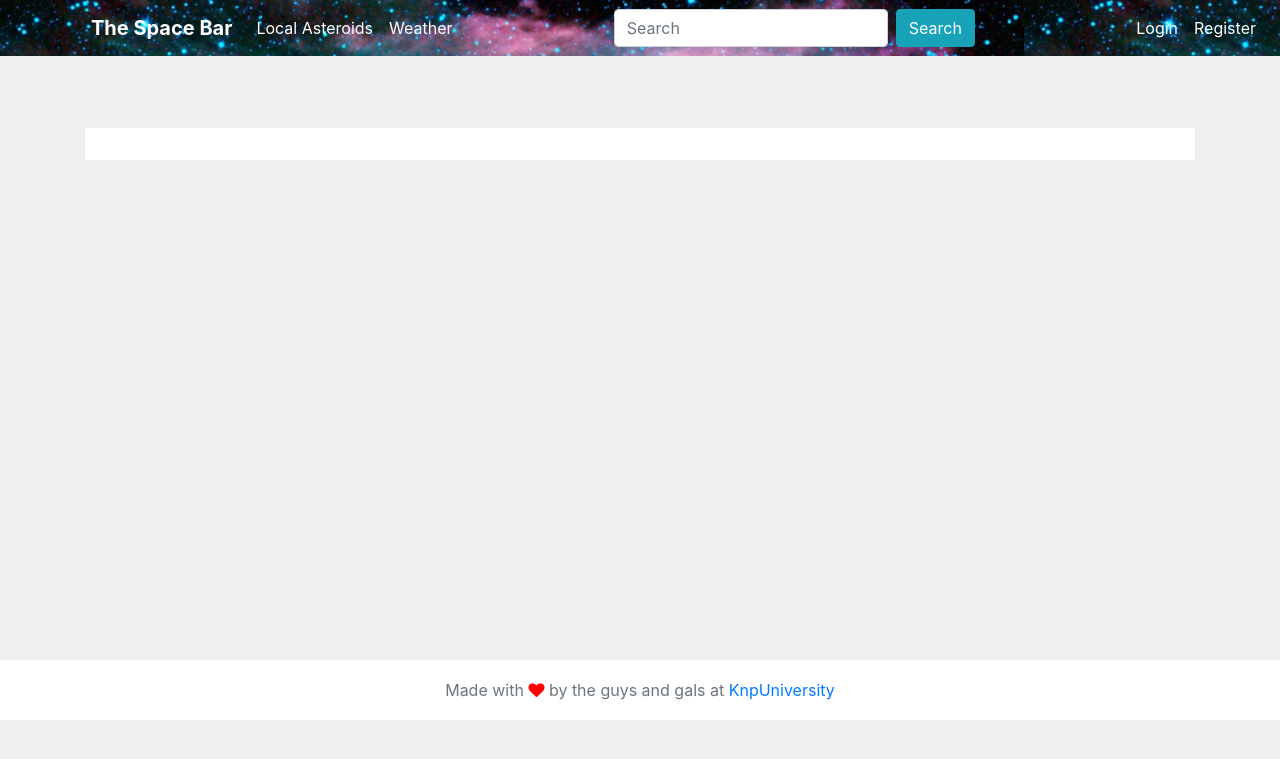
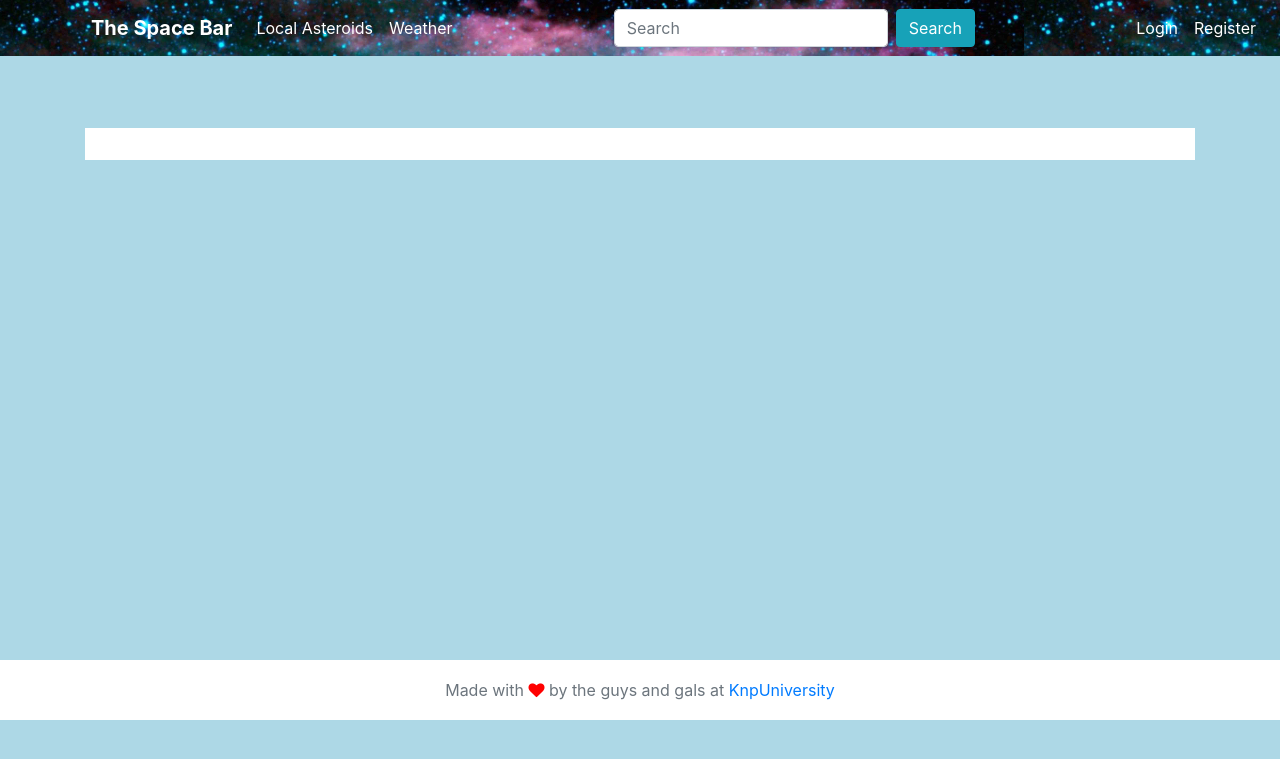
Before and after one commit to VirginieGodfrin/sf-webpack_encore_01, a Symfony app: template templates/content_base.html.twig in a window 1280 px wide. Shown: the top 759 px of the page. Run offline with Twig, Linux system fonts and the light colour scheme; the template is opened without the code that fills it, so the values that code supplies are empty; some libraries are stand-ins or nearby versions.

Commit message:
chap02 - Webpacking our first Assets

```diff
--- a/assets/css/app.css
+++ b/assets/css/app.css
@@ -1,3 +1,3 @@
 body {
-    background-color: lightgray;
+    background-color: lightblue !important;
 }
--- a/templates/base.html.twig
+++ b/templates/base.html.twig
@@ -7,6 +7,8 @@
         <meta name="viewport" content="width=device-width, initial-scale=1, shrink-to-fit=no">
 
         {% block stylesheets %}
+{#            add stylesheet link          #}
+            <link rel="stylesheet" href="{{ asset('build/app.css') }}"/>
             <link rel="stylesheet" href="https://maxcdn.bootstrapcdn.com/bootstrap/4.0.0/css/bootstrap.min.css" integrity="sha384-Gn5384xqQ1aoWXA+058RXPxPg6fy4IWvTNh0E263XmFcJlSAwiGgFAW/dAiS6JXm" crossorigin="anonymous">
             <link rel="stylesheet" href="{{ asset('css/font-awesome.css') }}">
             <link rel="stylesheet" href="{{ asset('css/styles.css') }}">
@@ -87,6 +89,8 @@
 
 
         {% block javascripts %}
+{#            add link #}
+            <script src="{{ asset('build/app.js') }}"></script>
             <script src="https://code.jquery.com/jquery-3.2.1.min.js" integrity="sha256-hwg4gsxgFZhOsEEamdOYGBf13FyQuiTwlAQgxVSNgt4=" crossorigin="anonymous"></script>
             <script src="https://cdnjs.cloudflare.com/ajax/libs/popper.js/1.12.3/umd/popper.min.js" integrity="sha384-vFJXuSJphROIrBnz7yo7oB41mKfc8JzQZiCq4NCceLEaO4IHwicKwpJf9c9IpFgh" crossorigin="anonymous"></script>
             <script src="https://maxcdn.bootstrapcdn.com/bootstrap/4.0.0-beta.2/js/bootstrap.min.js" integrity="sha384-alpBpkh1PFOepccYVYDB4do5UnbKysX5WZXm3XxPqe5iKTfUKjNkCk9SaVuEZflJ" crossorigin="anonymous"></script>
--- a/webpack.config.js
+++ b/webpack.config.js
@@ -32,7 +32,8 @@ Encore
 
     // will require an extra script tag for runtime.js
     // but, you probably want this, unless you're building a single-page app
-    .enableSingleRuntimeChunk()
+    // .enableSingleRuntimeChunk()
+    .disableSingleRuntimeChunk()
 
     /*
      * FEATURE CONFIG
```
